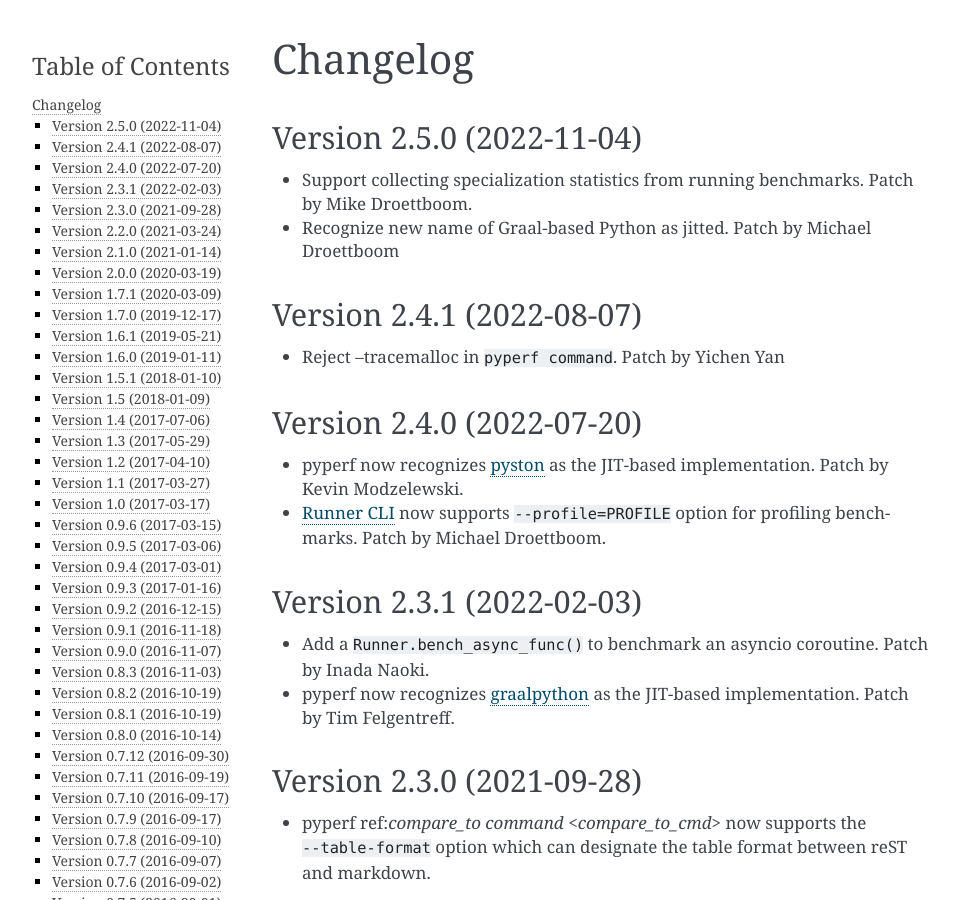
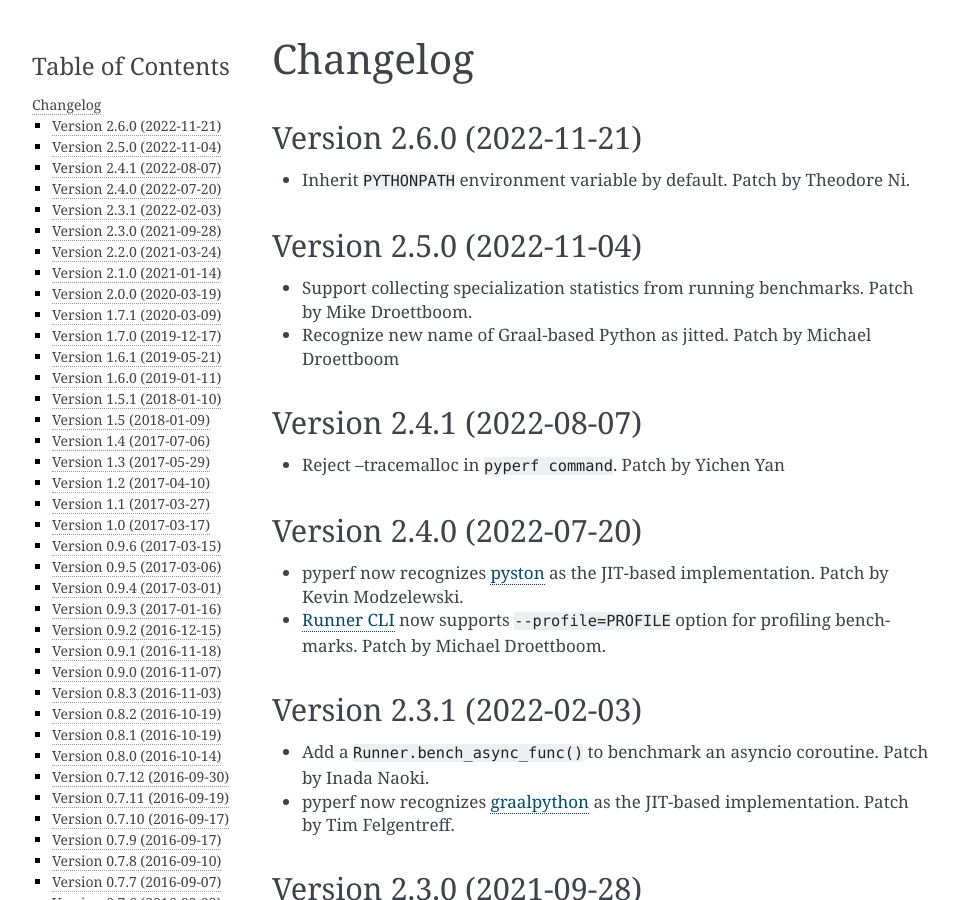
Before and after one commit to psf/pyperf, a Sphinx documentation site: the page built from doc/changelog.rst, in a window 1280 px wide and 900 px high. Shown: the whole window, without its empty margins (148-1106 px from the left). Built offline with Sphinx 7.4.7, drawn with Linux system fonts in a browser that asks for light colours.

Commit message:
Inherit PYTHONPATH when spawning workers. (#148)
Prepare release 2.6.0.

```diff
--- a/doc/changelog.rst
+++ b/doc/changelog.rst
@@ -1,5 +1,11 @@
 Changelog
 =========
+
+Version 2.6.0 (2022-11-21)
+-------------
+
+* Inherit ``PYTHONPATH`` environment variable by default.
+  Patch by Theodore Ni.
 
 Version 2.5.0 (2022-11-04)
 -------------
--- a/doc/conf.py
+++ b/doc/conf.py
@@ -55,7 +55,7 @@
 # built documents.
 #
 # The short X.Y version.
-version = release = '2.5.0'
+version = release = '2.6.0'
 
 # The language for content autogenerated by Sphinx. Refer to documentation
 # for a list of supported languages.
--- a/pyperf/__init__.py
+++ b/pyperf/__init__.py
@@ -1,6 +1,6 @@
 from time import perf_counter
 
-VERSION = (2, 5, 0)
+VERSION = (2, 6, 0)
 __version__ = '.'.join(map(str, VERSION))
 
 # Export pyperf.perf_counter for backward compatibility with pyperf 1.7
--- a/setup.py
+++ b/setup.py
@@ -24,7 +24,7 @@
 #  - git commit -a -m "post-release"
 #  - git push or send the PR to the repository
 
-VERSION = '2.5.0'
+VERSION = '2.6.0'
 
 DESCRIPTION = 'Python module to run and analyze benchmarks'
 CLASSIFIERS = [
```
Also changed, not shown: doc/runner.rst (+4 -3 lines), 3 other files.
